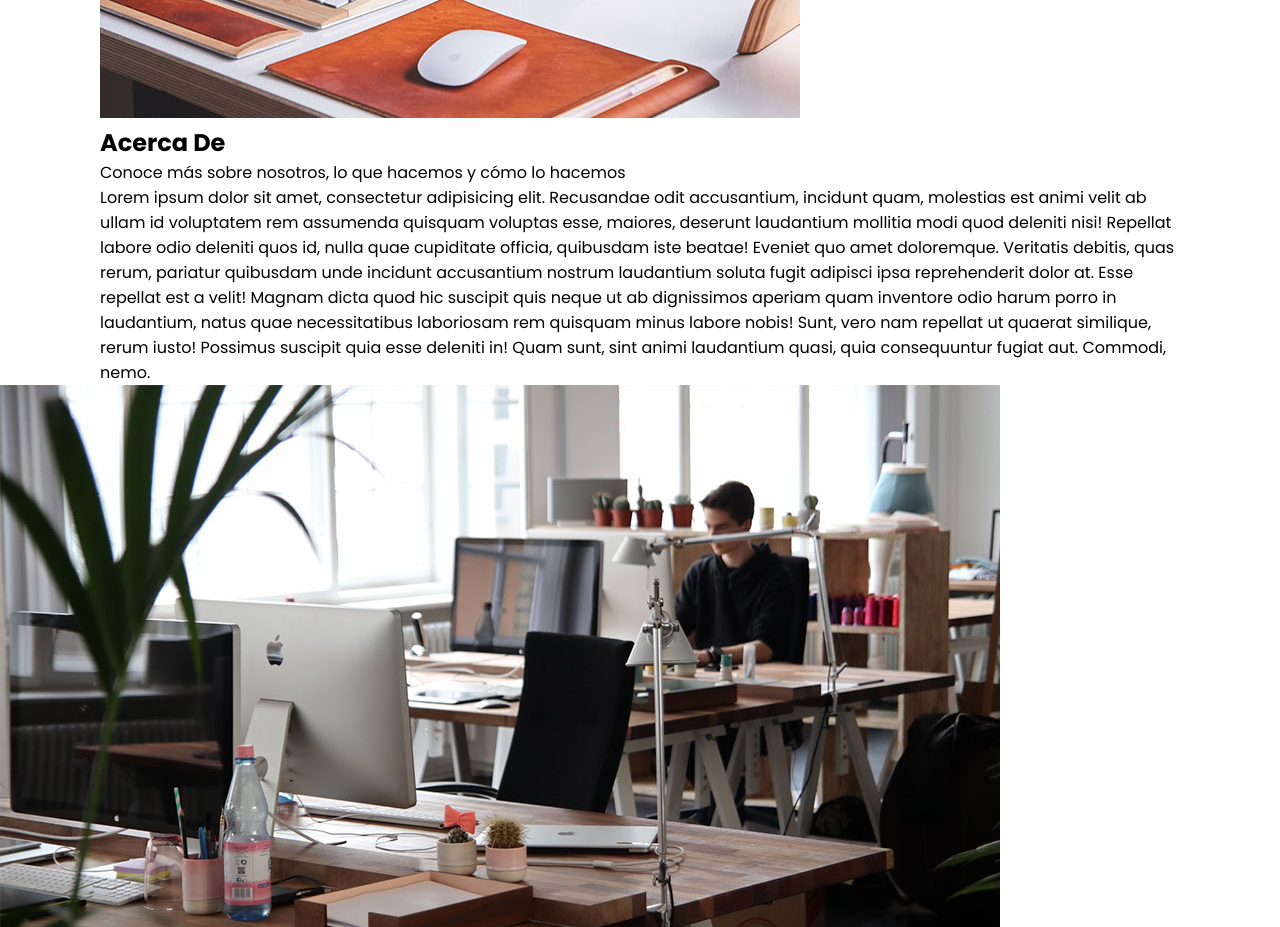
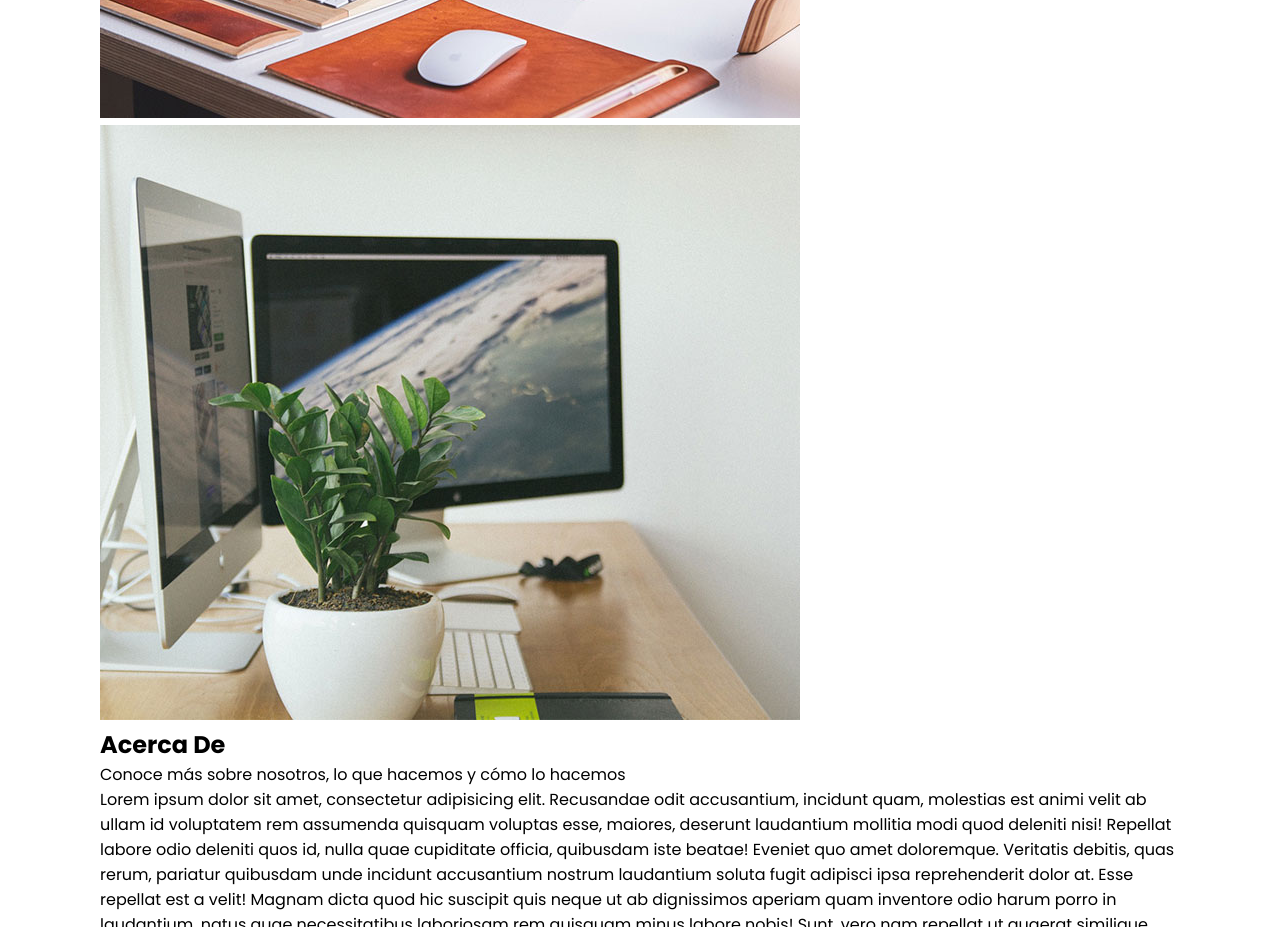
Before and after one commit to Atom-137/Pagina-con-Jquery, a plain HTML site: page index.html in a window 1280 px wide. Shown: the part 3660-4587 px from the top of the page. Drawn offline with Linux system fonts and the light colour scheme.

Commit message:
agregando imagen proyecto 6 al index.html

```diff
--- a/index.html
+++ b/index.html
@@ -124,6 +124,9 @@
                   </div>
                   <div class="proyecto">
                     <img src="img/proyecto5.jpg" alt="Proyecto 5" class="imagen-proyecto">
+                  </div>
+                  <div class="proyecto">
+                    <img src="img/proyecto6.jpg" alt="Proyecto 5" class="imagen-proyecto">
                   </div>
               </div>
             </div>
```
